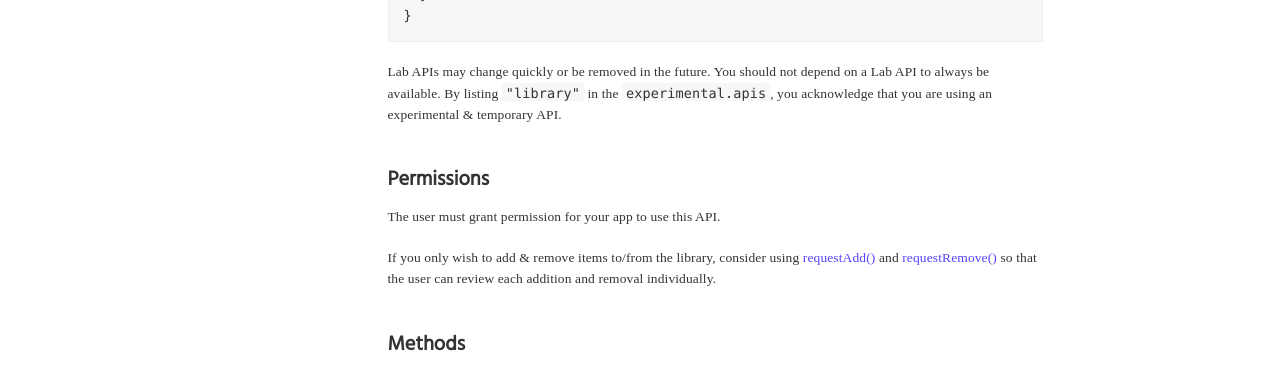
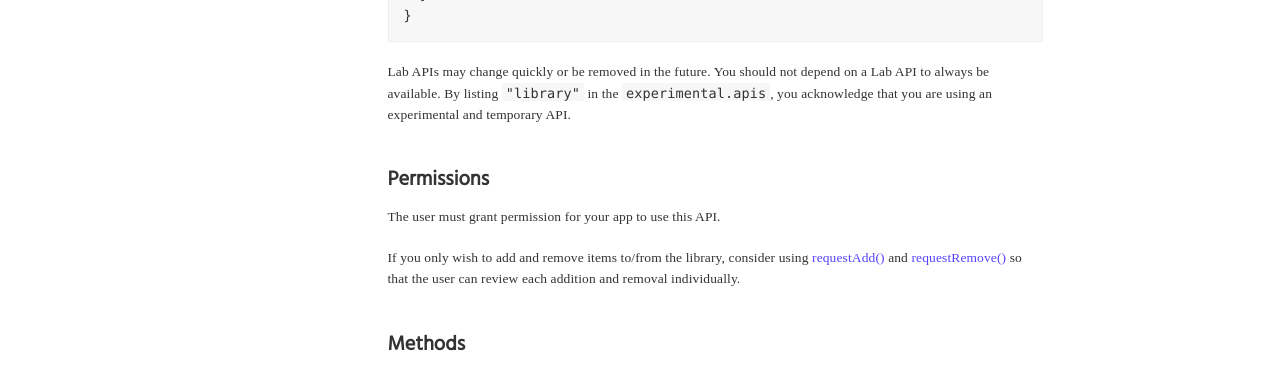
Before and after one commit to beakerbrowser/beakerbrowser.com, a Jekyll site: the page built from _docs/apis/experimental-library.md, in a window 1280 px wide and 900 px high. Shown: the part 404-779 px from the top of the window. Built offline with Jekyll 4.4.1, drawn with Linux system fonts in a browser that asks for light colours; some web fonts are replaced.

Commit message:
Stop using &

````diff
--- a/_docs/apis/experimental-library.md
+++ b/_docs/apis/experimental-library.md
@@ -21,13 +21,13 @@ This is a [Lab API](/docs/guides/using-lab-apis.html). You must opt into the API
 }
 ```
 
-Lab APIs may change quickly or be removed in the future. You should not depend on a Lab API to always be available. By listing `"library"` in the `experimental.apis`, you acknowledge that you are using an experimental & temporary API.
+Lab APIs may change quickly or be removed in the future. You should not depend on a Lab API to always be available. By listing `"library"` in the `experimental.apis`, you acknowledge that you are using an experimental and temporary API.
 
 ## Permissions
 
 The user must grant permission for your app to use this API.
 
-If you only wish to add & remove items to/from the library, consider using [requestAdd()](#requestadd) and [requestRemove()](#requestremove) so that the user can review each addition and removal individually.
+If you only wish to add and remove items to/from the library, consider using [requestAdd()](#requestadd) and [requestRemove()](#requestremove) so that the user can review each addition and removal individually.
 
 ## Methods
 
````
Also changed, not shown: _docs/apis/experimental-capturepage.md (+1 -1 lines), _docs/apis/experimental-datpeers.md (+1 -1 lines), _docs/apis/experimental-globalfetch.md (+1 -1 lines).
